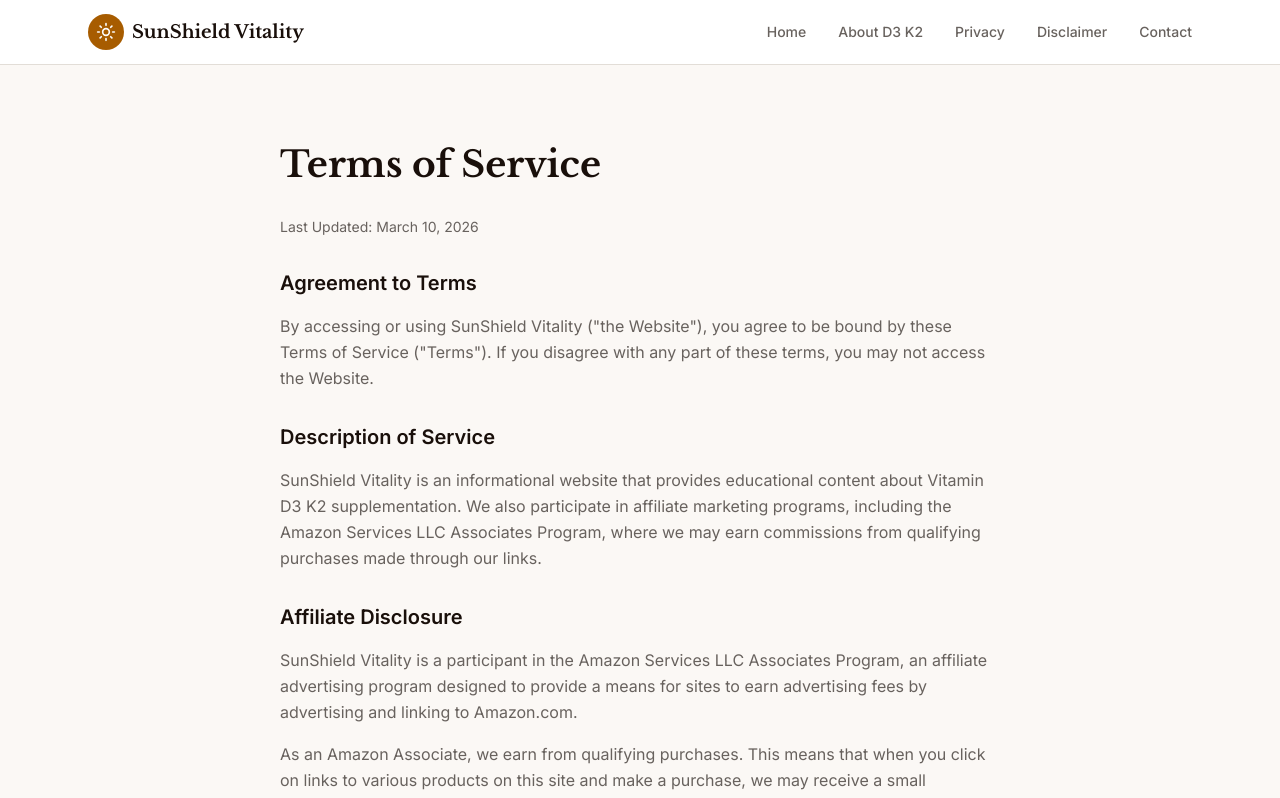
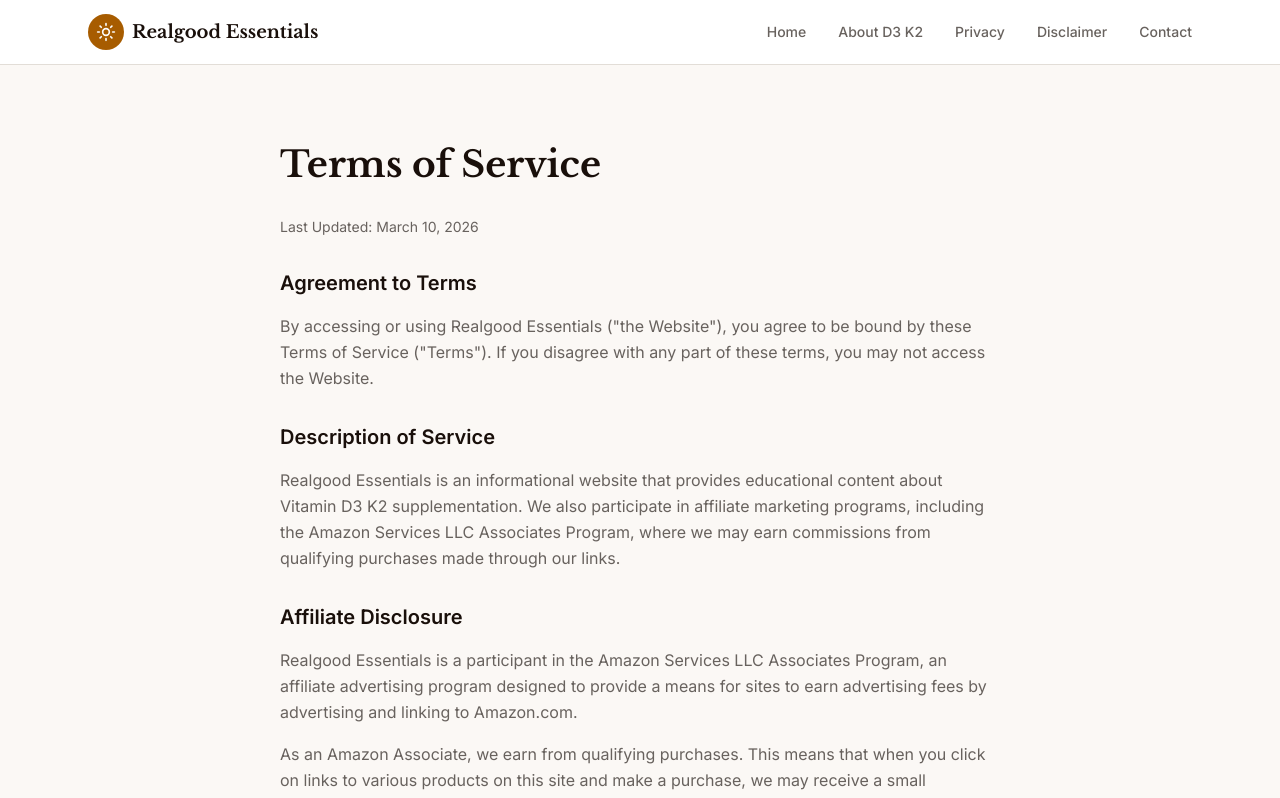
Before and after one commit to shahruh8484/sunshieldvitality.com, a Next.js app: page /terms in a window 1280 px wide. Shown: the top 798 px of the page. Built offline with nearby package versions, Linux system fonts and the light colour scheme.

Commit message:
refactor: update site branding to Realgood Essentials\n\nReplace all instances of "SunShield Vitality" with "Realgood Essentials"

```diff
--- a/app/about/page.tsx
+++ b/app/about/page.tsx
@@ -5,7 +5,7 @@ import { Sun, Bone, Heart, Shield, Users, Leaf } from "lucide-react"
 import type { Metadata } from "next"
 
 export const metadata: Metadata = {
-  title: "About Vitamin D3 K2 | SunShield Vitality",
+  title: "About Vitamin D3 K2 | Realgood Essentials",
   description: "Learn about Vitamin D3 K2, their synergistic benefits, sources, and why supplementation may be important for your immune and bone health.",
 }
 
@@ -142,11 +142,11 @@ export default function AboutPage() {
           {/* About This Site */}
           <section className="mb-16">
             <h2 className="text-2xl font-serif font-bold text-foreground mb-6">
-              About SunShield Vitality
+              About Realgood Essentials
             </h2>
             <div className="prose prose-neutral max-w-none">
               <p className="text-muted-foreground leading-relaxed mb-4">
-                SunShield Vitality is dedicated to providing helpful, research-based information about
+                Realgood Essentials is dedicated to providing helpful, research-based information about
                 Vitamin D3 K2 supplementation. Our goal is to help you make informed decisions about
                 your health and wellness journey.
               </p>
--- a/app/contact/layout.tsx
+++ b/app/contact/layout.tsx
@@ -1,8 +1,8 @@
 import type { Metadata } from "next"
 
 export const metadata: Metadata = {
-  title: "Contact Us | SunShield Vitality",
-  description: "Get in touch with SunShield Vitality. Have questions about Vitamin D3 K2? We'd love to hear from you.",
+  title: "Contact Us | Realgood Essentials",
+  description: "Get in touch with Realgood Essentials. Have questions about Vitamin D3 K2? We'd love to hear from you.",
 }
 
 export default function ContactLayout({
--- a/app/contact/page.tsx
+++ b/app/contact/page.tsx
@@ -45,7 +45,7 @@ export default function ContactPage() {
                     <div>
                       <h3 className="font-medium text-foreground">Email</h3>
                       <p className="text-sm text-muted-foreground mt-1">
-                        contact@sunshieldvitality.com
+                        contact@realgood-essentials.com
                       </p>
                     </div>
                   </div>
--- a/app/disclaimer/page.tsx
+++ b/app/disclaimer/page.tsx
@@ -3,8 +3,8 @@ import { Footer } from "@/components/footer"
 import type { Metadata } from "next"
 
 export const metadata: Metadata = {
-  title: "Disclaimer | SunShield Vitality",
-  description: "Important disclaimers and disclosures for SunShield Vitality, including affiliate disclosure and health information disclaimer.",
+  title: "Disclaimer | Realgood Essentials",
+  description: "Important disclaimers and disclosures for Realgood Essentials, including affiliate disclosure and health information disclaimer.",
 }
 
 export default function DisclaimerPage() {
@@ -30,7 +30,7 @@ export default function DisclaimerPage() {
                 As an Amazon Associate I earn from qualifying purchases.
               </p>
               <p className="text-muted-foreground leading-relaxed mb-4">
-                SunShield Vitality is a participant in the Amazon Services LLC Associates Program,
+                Realgood Essentials is a participant in the Amazon Services LLC Associates Program,
                 an affiliate advertising program designed to provide a means for sites to earn
                 advertising fees by advertising and linking to Amazon.com.
               </p>
@@ -47,7 +47,7 @@ export default function DisclaimerPage() {
                 Health and Medical Disclaimer
               </h2>
               <p className="text-muted-foreground leading-relaxed mb-4">
-                The content provided on SunShield Vitality is for informational and educational purposes
+                The content provided on Realgood Essentials is for informational and educational purposes
                 only. It is not intended to be a substitute for professional medical advice, diagnosis,
                 or treatment.
               </p>
@@ -123,7 +123,7 @@ export default function DisclaimerPage() {
                 Limitation of Liability
               </h2>
               <p className="text-muted-foreground leading-relaxed">
-                SunShield Vitality and its owners, operators, and contributors shall not be held liable
+                Realgood Essentials and its owners, operators, and contributors shall not be held liable
                 for any damages arising from the use of this website or the products discussed herein.
                 This includes, but is not limited to, direct, indirect, incidental, punitive, and
                 consequential damages.
--- a/app/layout.tsx
+++ b/app/layout.tsx
@@ -15,12 +15,12 @@ const libreBaskerville = Libre_Baskerville({
 })
 
 export const metadata: Metadata = {
-  title: 'SunShield Vitality | Vitamin D3 K2 Supplement Guide',
+  title: 'Realgood Essentials | Vitamin D3 K2 Supplement Guide',
   description: 'Discover the benefits of Vitamin D3 K2 10,000 IU for immune support, bone health, and overall wellness. Your comprehensive guide to D3 K2 supplementation.',
   keywords: 'vitamin d3 k2, vitamin d3 10000 iu, vitamin d3 supplement, bone health, immune support, vitamin k2 mk7',
-  authors: [{ name: 'SunShield Vitality' }],
+  authors: [{ name: 'Realgood Essentials' }],
   openGraph: {
-    title: 'SunShield Vitality | Vitamin D3 K2 Supplement Guide',
+    title: 'Realgood Essentials | Vitamin D3 K2 Supplement Guide',
     description: 'Discover the benefits of Vitamin D3 K2 10,000 IU for immune support, bone health, and overall wellness.',
     type: 'website',
     locale: 'en_US',
--- a/app/privacy-policy/page.tsx
+++ b/app/privacy-policy/page.tsx
@@ -3,8 +3,8 @@ import { Footer } from "@/components/footer"
 import type { Metadata } from "next"
 
 export const metadata: Metadata = {
-  title: "Privacy Policy | SunShield Vitality",
-  description: "Privacy Policy for SunShield Vitality. Learn how we collect, use, and protect your personal information.",
+  title: "Privacy Policy | Realgood Essentials",
+  description: "Privacy Policy for Realgood Essentials. Learn how we collect, use, and protect your personal information.",
 }
 
 export default function PrivacyPolicyPage() {
@@ -24,7 +24,7 @@ export default function PrivacyPolicyPage() {
             <section>
               <h2 className="text-xl font-semibold text-foreground mb-4">Introduction</h2>
               <p className="text-muted-foreground leading-relaxed mb-4">
-                Welcome to SunShield Vitality (&quot;we,&quot; &quot;our,&quot; or &quot;us&quot;). We are committed to protecting your
+                Welcome to Realgood Essentials (&quot;we,&quot; &quot;our,&quot; or &quot;us&quot;). We are committed to protecting your
                 privacy and ensuring the security of your personal information. This Privacy Policy explains
                 how we collect, use, disclose, and safeguard your information when you visit our website.
               </p>
@@ -84,7 +84,7 @@ export default function PrivacyPolicyPage() {
               <h2 className="text-xl font-semibold text-foreground mb-4">Third-Party Services</h2>
               <h3 className="text-lg font-medium text-foreground mb-2">Amazon Associates Program</h3>
               <p className="text-muted-foreground leading-relaxed mb-4">
-                SunShield Vitality is a participant in the Amazon Services LLC Associates Program, an
+                Realgood Essentials is a participant in the Amazon Services LLC Associates Program, an
                 affiliate advertising program designed to provide a means for sites to earn advertising
                 fees by advertising and linking to Amazon.com.
               </p>
--- a/app/sitemap.ts
+++ b/app/sitemap.ts
@@ -1,7 +1,7 @@
 import { MetadataRoute } from 'next'
 
 export default function sitemap(): MetadataRoute.Sitemap {
-  const baseUrl = 'https://sunshieldvitality.com'
+  const baseUrl = 'https://realgood-essentials.com'
 
   return [
     {
--- a/app/terms/page.tsx
+++ b/app/terms/page.tsx
@@ -3,8 +3,8 @@ import { Footer } from "@/components/footer"
 import type { Metadata } from "next"
 
 export const metadata: Metadata = {
-  title: "Terms of Service | SunShield Vitality",
-  description: "Terms of Service for SunShield Vitality. Read our terms and conditions for using our website.",
+  title: "Terms of Service | Realgood Essentials",
+  description: "Terms of Service for Realgood Essentials. Read our terms and conditions for using our website.",
 }
 
 export default function TermsPage() {
@@ -24,7 +24,7 @@ export default function TermsPage() {
             <section>
               <h2 className="text-xl font-semibold text-foreground mb-4">Agreement to Terms</h2>
               <p className="text-muted-foreground leading-relaxed">
-                By accessing or using SunShield Vitality (&quot;the Website&quot;), you agree to be bound by these
+                By accessing or using Realgood Essentials (&quot;the Website&quot;), you agree to be bound by these
                 Terms of Service (&quot;Terms&quot;). If you disagree with any part of these terms, you may not
                 access the Website.
               </p>
@@ -33,7 +33,7 @@ export default function TermsPage() {
             <section>
               <h2 className="text-xl font-semibold text-foreground mb-4">Description of Service</h2>
               <p className="text-muted-foreground leading-relaxed">
-                SunShield Vitality is an informational website that provides educational content about
+                Realgood Essentials is an informational website that provides educational content about
                 Vitamin D3 K2 supplementation. We also participate in affiliate marketing programs,
                 including the Amazon Services LLC Associates Program, where we may earn commissions
                 from qualifying purchases made through our links.
@@ -43,7 +43,7 @@ export default function TermsPage() {
             <section>
               <h2 className="text-xl font-semibold text-foreground mb-4">Affiliate Disclosure</h2>
               <p className="text-muted-foreground leading-relaxed mb-4">
-                SunShield Vitality is a participant in the Amazon Services LLC Associates Program, an
+                Realgood Essentials is a participant in the Amazon Services LLC Associates Program, an
                 affiliate advertising program designed to provide a means for sites to earn advertising
                 fees by advertising and linking to Amazon.com.
               </p>
@@ -84,7 +84,7 @@ export default function TermsPage() {
               <h2 className="text-xl font-semibold text-foreground mb-4">Intellectual Property Rights</h2>
               <p className="text-muted-foreground leading-relaxed mb-4">
                 Unless otherwise stated, we own the intellectual property rights for all original
-                content on SunShield Vitality. All intellectual property rights are reserved.
+                content on Realgood Essentials. All intellectual property rights are reserved.
               </p>
               <p className="text-muted-foreground leading-relaxed">
                 You may not:
@@ -133,10 +133,10 @@ export default function TermsPage() {
             <section>
               <h2 className="text-xl font-semibold text-foreground mb-4">Limitation of Liability</h2>
               <p className="text-muted-foreground leading-relaxed">
-                In no event shall SunShield Vitality, nor any of its officers, directors, employees,
+                In no event shall Realgood Essentials, nor any of its officers, directors, employees,
                 or agents, be liable to you for anything arising out of or in any way connected with
                 your use of this Website, whether such liability is under contract, tort, or otherwise.
-                SunShield Vitality shall not be liable for any indirect, consequential, or special
+                Realgood Essentials shall not be liable for any indirect, consequential, or special
                 liability arising out of or in any way related to your use of this Website.
               </p>
             </section>
@@ -144,7 +144,7 @@ export default function TermsPage() {
             <section>
               <h2 className="text-xl font-semibold text-foreground mb-4">Indemnification</h2>
               <p className="text-muted-foreground leading-relaxed">
-                You agree to indemnify and hold harmless SunShield Vitality and its affiliates, officers,
+                You agree to indemnify and hold harmless Realgood Essentials and its affiliates, officers,
                 directors, employees, and agents from and against any claims, liabilities, damages,
                 losses, and expenses, arising out of or in any way connected with your use of this
                 Website or violation of these Terms.
--- a/components/footer.tsx
+++ b/components/footer.tsx
@@ -26,7 +26,7 @@ export function Footer() {
                 <Sun className="w-4 h-4 text-primary-foreground" />
               </div>
               <span className="font-serif font-bold text-lg text-foreground">
-                SunShield Vitality
+                Realgood Essentials
               </span>
             </Link>
             <p className="text-sm text-muted-foreground leading-relaxed max-w-sm">
@@ -84,7 +84,7 @@ export function Footer() {
         <div className="border-t border-border mt-8 pt-8">
           <div className="flex flex-col sm:flex-row justify-between items-center gap-4">
             <p className="text-xs text-muted-foreground">
-              © {currentYear} SunShield Vitality. All rights reserved.
+              © {currentYear} Realgood Essentials. All rights reserved.
             </p>
             <p className="text-xs text-muted-foreground">
               As an Amazon Associate I earn from qualifying purchases.
--- a/components/header.tsx
+++ b/components/header.tsx
@@ -17,7 +17,7 @@ export function Header() {
               <Sun className="w-5 h-5 text-primary-foreground" />
             </div>
             <span className="font-serif font-bold text-lg text-foreground">
-              SunShield Vitality
+              Realgood Essentials
             </span>
           </Link>
 
```
